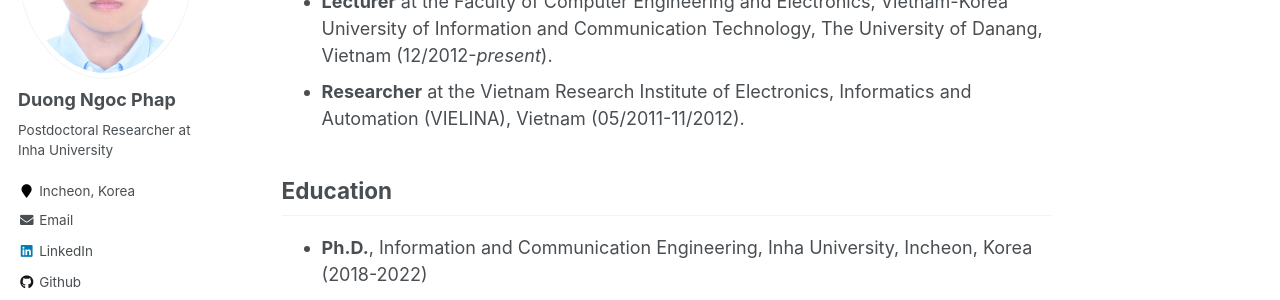
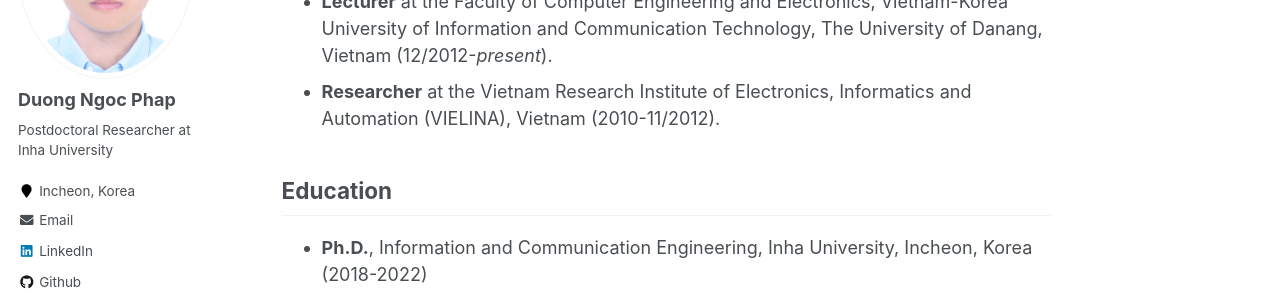
Before and after one commit to phapdn/phapdn.github.io, a Jekyll site: the page built from _pages/about.md, in a window 1280 px wide and 900 px high, scrolled down 556 px. Shown: the part 179-479 px from the top of the window. Built offline with Jekyll 4.4.1, drawn with Linux system fonts in a browser that asks for light colours; some web fonts are replaced.

Commit message:
Update about.md

```diff
--- a/_pages/about.md
+++ b/_pages/about.md
@@ -17,7 +17,7 @@ My primary research interests include algorithms and architectures for post-quan
 
 * <b>Post-Doctoral Researcher</b> at the Artificial Intelligence System-on-Chip (AI-SoC) Research Center, Inha University, Korea (09/2022-*present*). Director: Prof. Hanho Lee.
 * <b>Lecturer</b> at the Faculty of Computer Engineering and Electronics, Vietnam-Korea University of Information and Communication Technology, The University of Danang, Vietnam (12/2012-*present*).
-* <b>Researcher</b> at the Vietnam Research Institute of Electronics, Informatics and Automation (VIELINA), Vietnam (05/2011-11/2012).
+* <b>Researcher</b> at the Vietnam Research Institute of Electronics, Informatics and Automation (VIELINA), Vietnam (2010-11/2012).
 
 
 ## Education
```
